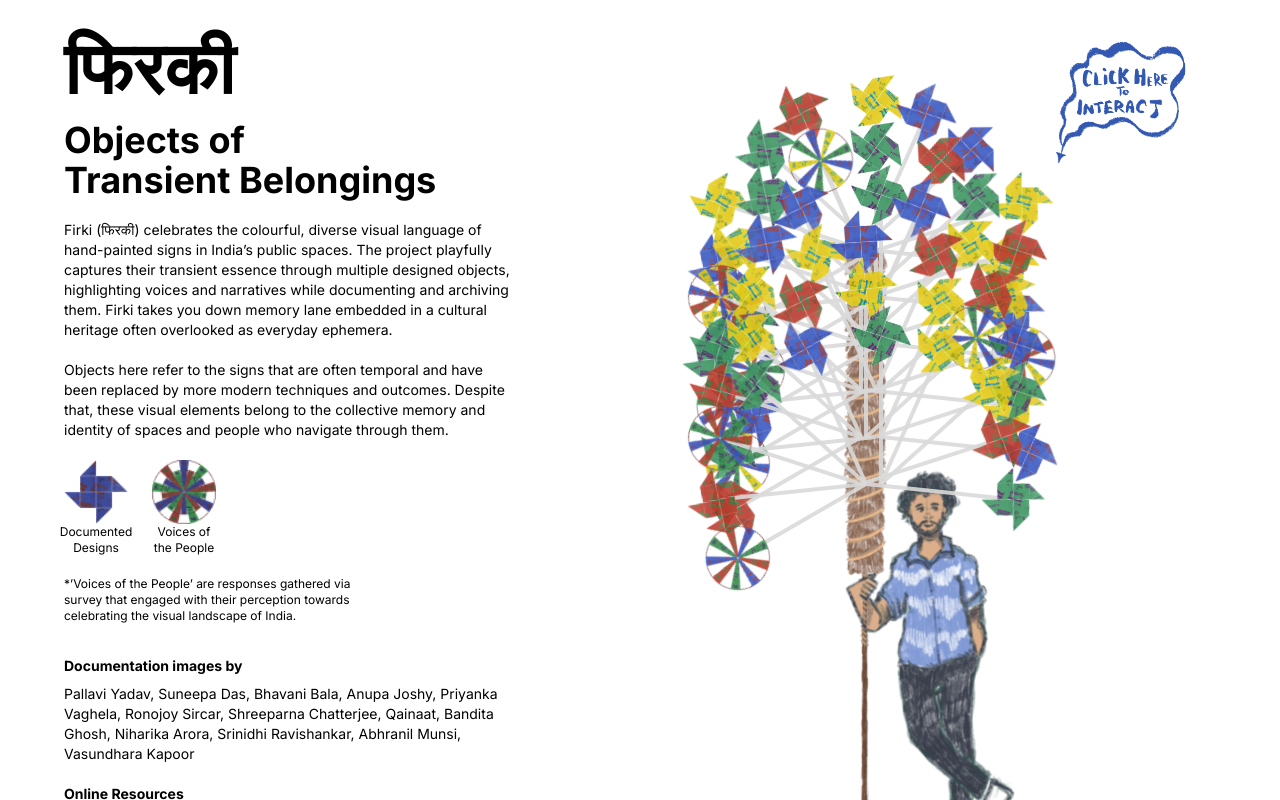
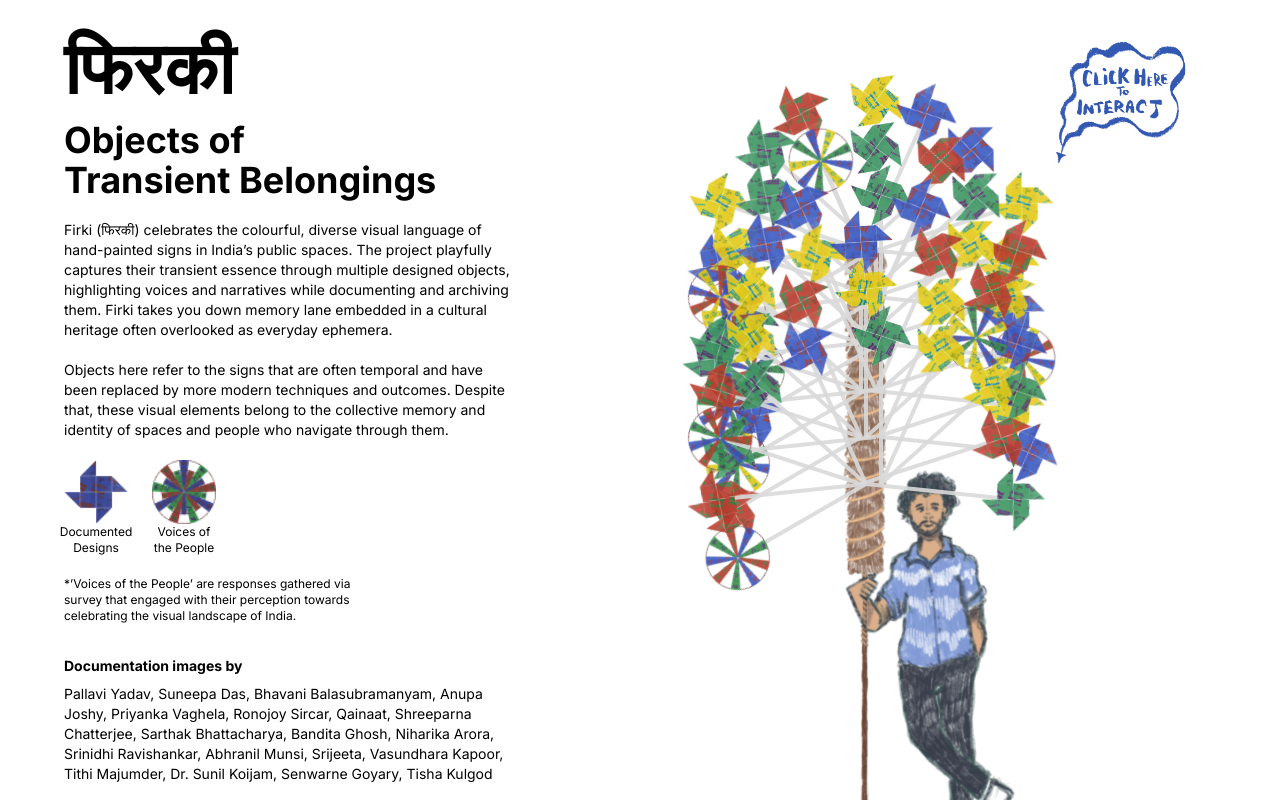
Before and after one commit to rajeshwar1993/Pinwheel, a Next.js app: page / in a window 1280 px wide. Shown: the top 800 px of the page. Built offline with nearby package versions, Linux system fonts and the light colour scheme.

Commit message:
Text updates

```diff
--- a/src/app/page.tsx
+++ b/src/app/page.tsx
@@ -61,10 +61,12 @@ export default function Home() {
                 Documentation images by
               </span>
               <p>
-                Pallavi Yadav, Suneepa Das, Bhavani Bala, Anupa Joshy, Priyanka
-                Vaghela, Ronojoy Sircar, Shreeparna Chatterjee, Qainaat, Bandita
-                Ghosh, Niharika Arora, Srinidhi Ravishankar, Abhranil Munsi,
-                Vasundhara Kapoor
+                Pallavi Yadav, Suneepa Das, Bhavani Balasubramanyam, Anupa
+                Joshy, Priyanka Vaghela, Ronojoy Sircar, Qainaat, Shreeparna
+                Chatterjee, Sarthak Bhattacharya, Bandita Ghosh, Niharika Arora,
+                Srinidhi Ravishankar, Abhranil Munsi, Srijeeta, Vasundhara
+                Kapoor, Tithi Majumder, Dr. Sunil Koijam, Senwarne Goyary, Tisha
+                Kulgod
               </p>
             </div>
             <div className="mt-5">
@@ -188,6 +190,28 @@ export default function Home() {
               Majumder, Dr. Sunil Koijam, Senwarne Goyary, Tisha Kulgod
             </p>
           </div>
+
+          <div className="mt-5">
+            <span className="font-bold mb-2 block">Online Resources</span>
+            <div>
+              <a
+                className="underline pointer"
+                href="https://www.flickr.com/photos/meanestindian/"
+                target="_blank"
+              >
+                Meena Kadri | Flickr
+              </a>
+            </div>
+            <div>
+              <a
+                className="underline pointer"
+                href="https://www.flickr.com/groups/indicscripts/"
+                target="_blank"
+              >
+                Indic & Indian scripts | Flickr
+              </a>
+            </div>
+          </div>
           <div className="border-b border-black w-full my-4"></div>
           <div className="text-xs flex justify-between flex-col md:flex-row gap-y-4">
             <div>
```
